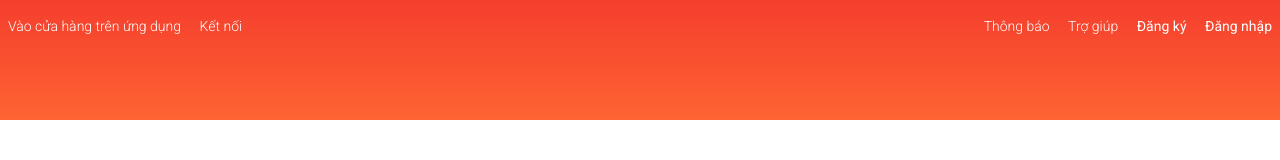
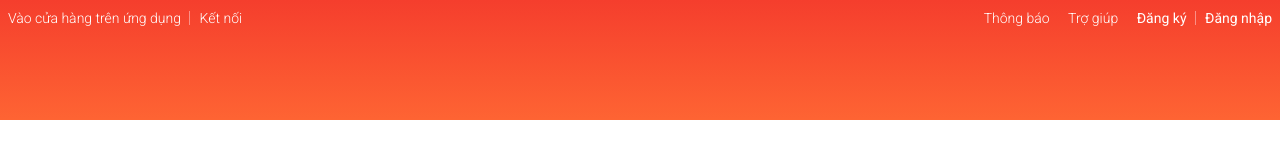
Before and after one commit to vplong990/shopee_f8, a plain HTML site: page index.html in a window 1280 px wide. Drawn offline with nearby package versions, Linux system fonts and the light colour scheme.

Commit message:
75.Navbar Css

```diff
--- a/assets/css/main.css
+++ b/assets/css/main.css
@@ -15,9 +15,9 @@
 }
 
 .header__navbar-item{
-    margin: 8px;
+    margin: 0 8px;
+    position: relative;
 }
-
 
 .header__navbar-item,
 .header__navbar-item-link {
@@ -31,3 +31,14 @@
 .header__navbar-item--strong {
     font-weight: 400;
 }
+
+.header__navbar-item--separate::after {
+    content: "";
+    display: block;
+    position: absolute;
+    border-left: 1px solid #FB9086 ;
+    height: 14px;
+    right: -9px;
+    top : 50%;
+    transform: translateY(-50%);
+}
--- a/index.html
+++ b/index.html
@@ -19,7 +19,7 @@
             <div class="grid">
                 <nav class="header__navbar">
                     <ul class="header__navbar-list">
-                        <li class="header__navbar-item">Vào cửa hàng trên ứng dụng</li>
+                        <li class="header__navbar-item header__navbar-item--separate">Vào cửa hàng trên ứng dụng</li>
                         <li class="header__navbar-item">Kết nối</li>
                     </ul>
 
@@ -30,7 +30,7 @@
                         <li class="header__navbar-item">
                             <a href="" class="header__navbar-item-link">Trợ giúp</a>
                         </li>
-                        <li class="header__navbar-item header__navbar-item--strong">Đăng ký</li>
+                        <li class="header__navbar-item header__navbar-item--strong header__navbar-item--separate">Đăng ký</li>
                         <li class="header__navbar-item header__navbar-item--strong">Đăng nhập</li>
 
                     </ul>
```
